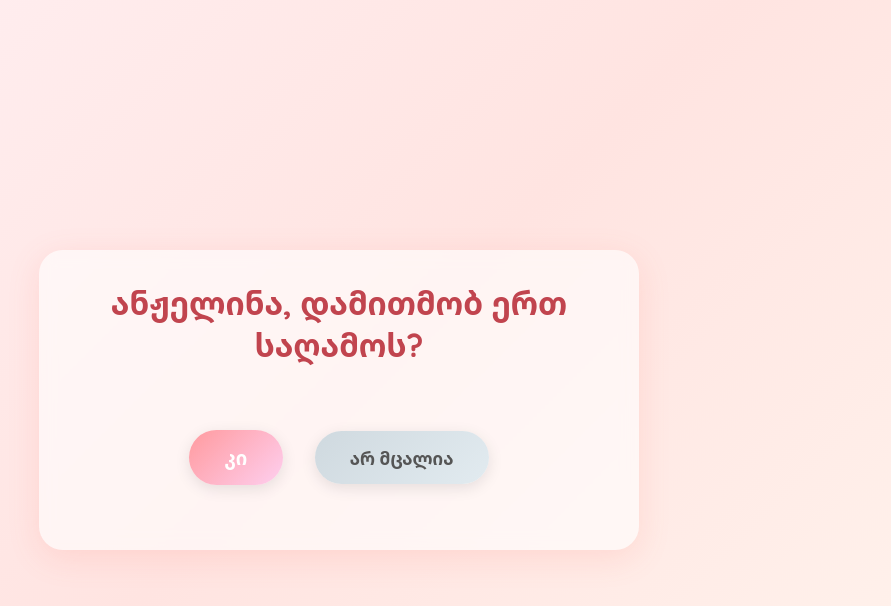
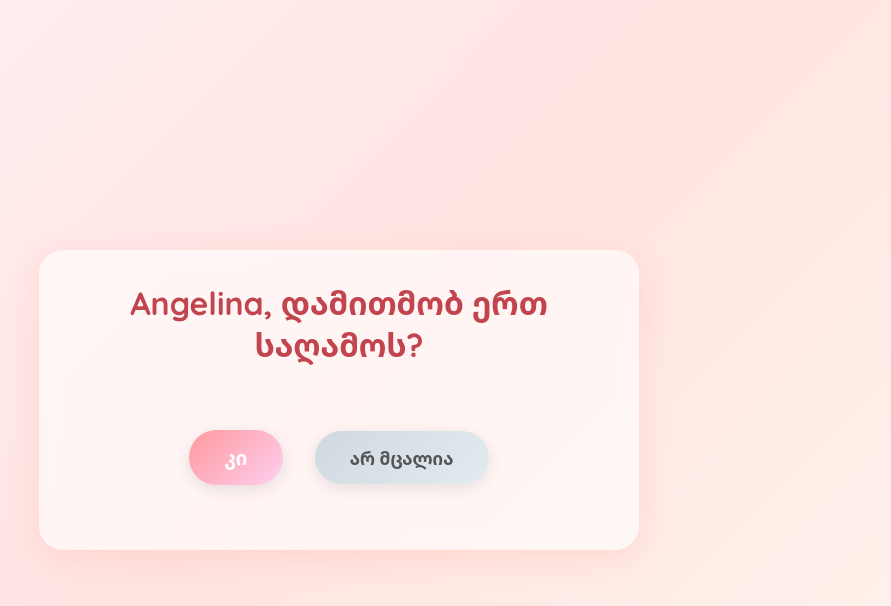
Before and after one commit to sheldon177/vau, a Flask app: page / in a window 1280 px wide. Shown: the top 606 px of the page, without its empty margins (301-1192 px from the left). Run offline with Flask 2, Linux system fonts and the light colour scheme.

Commit message:
Update heading name

```diff
--- a/templates/proposal.html
+++ b/templates/proposal.html
@@ -11,7 +11,7 @@
 </head>
 <body>
     <div class="container">
-        <h1>ანჟელინა, დამითმობ ერთ საღამოს? </h1>
+        <h1>Angelina, დამითმობ ერთ საღამოს? </h1>
 
         <!-- Initial yes/no choice -->
         <div id="choice-area" class="choice-area">
```
